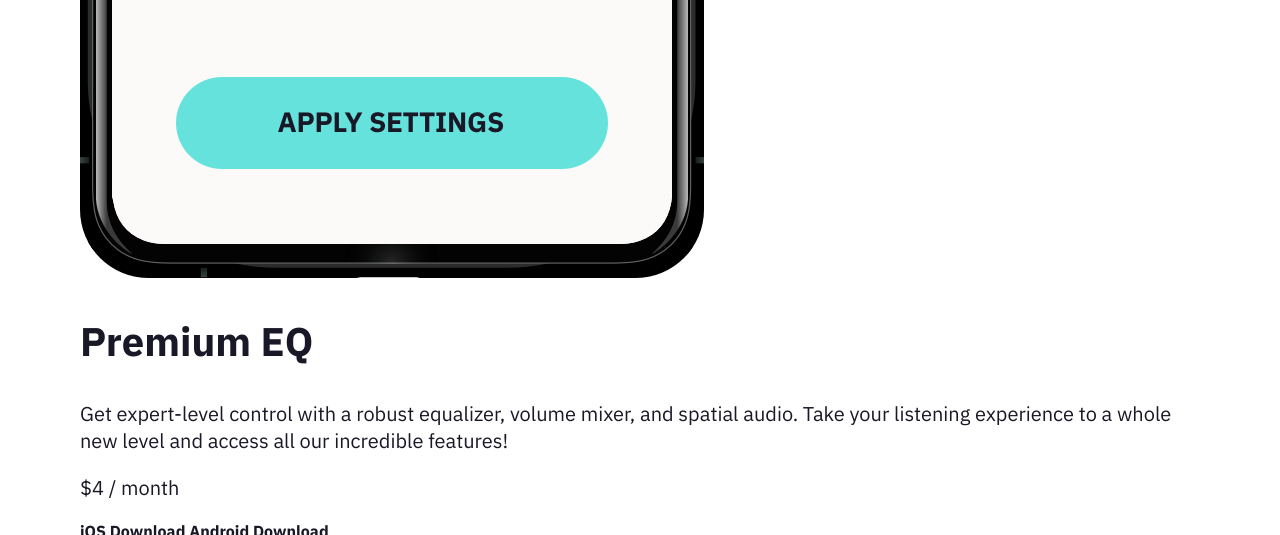
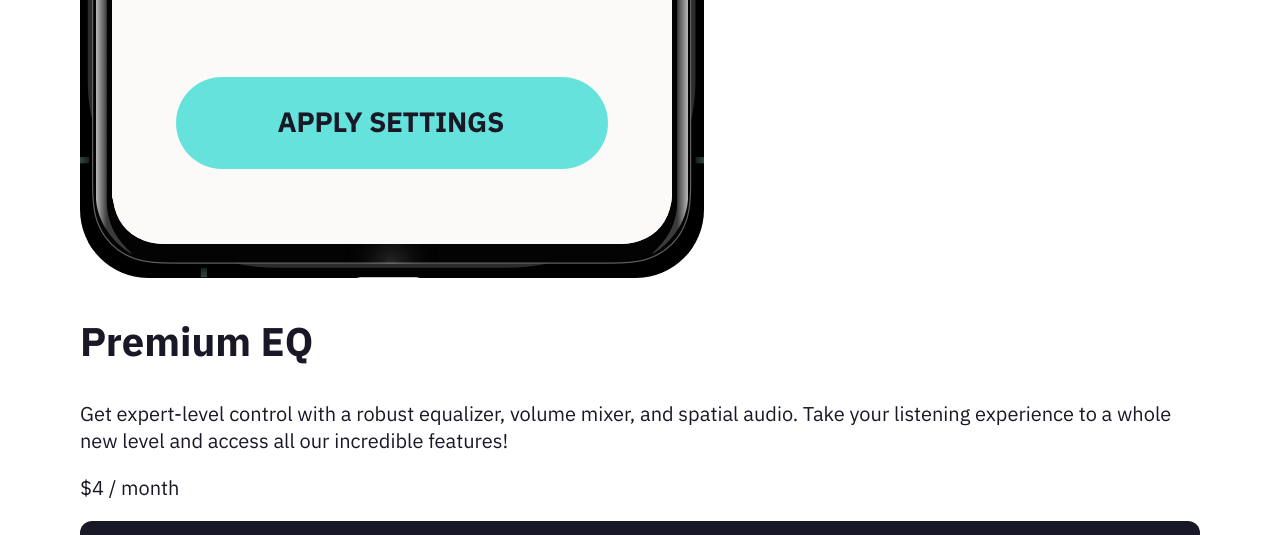
Before and after one commit to jkaps9/equalizer-landing-page, a plain HTML site: page src/index.html in a window 1280 px wide. Shown: the part 1491-2026 px from the top of the page. Drawn offline with Linux system fonts and the light colour scheme.

Commit message:
style buttons

```diff
--- a/src/index.html
+++ b/src/index.html
@@ -63,7 +63,7 @@
             <p class="price"><span class="amount">$4</span> / month</p>
 
             <a href="#" class="btn--solid btn--solid">iOS Download</a>
-            <a href="#" class="btn--solid btn--solid-inverted"
+            <a href="#" class="btn--solid btn--solid--inverted"
               >Android Download</a
             >
           </div>
--- a/src/styles.css
+++ b/src/styles.css
@@ -55,3 +55,20 @@ h2 {
 .row {
   display: flex;
 }
+
+.btn--solid {
+  display: block;
+  text-decoration: none;
+  padding: 1rem 2rem;
+  display: flex;
+  justify-content: center;
+  gap: 0.5rem;
+  background: var(--slate);
+  color: var(--white);
+  border-radius: 0.75rem;
+}
+
+.btn--solid--inverted {
+  background-color: var(--white);
+  color: var(--slate);
+}
```
